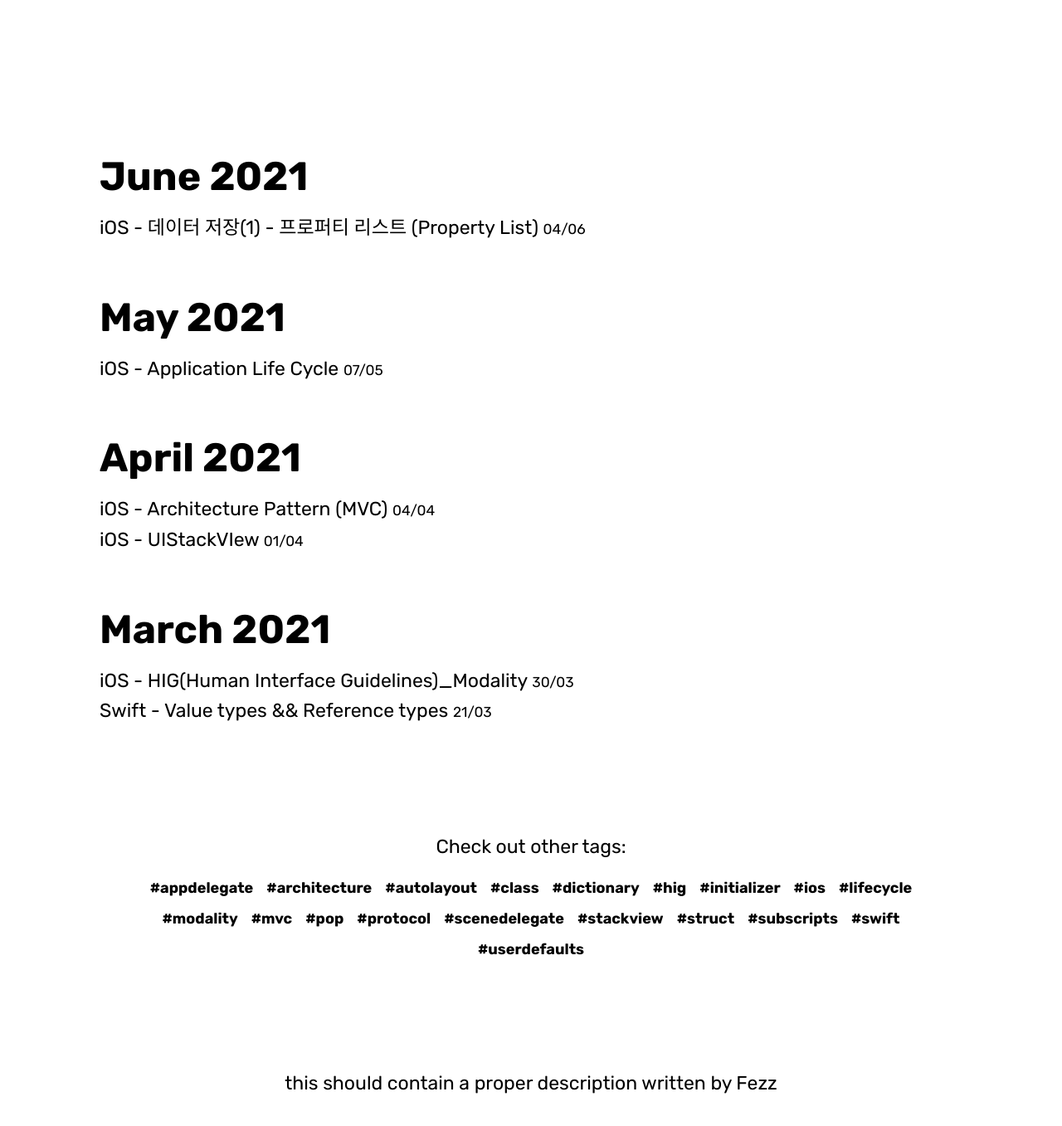
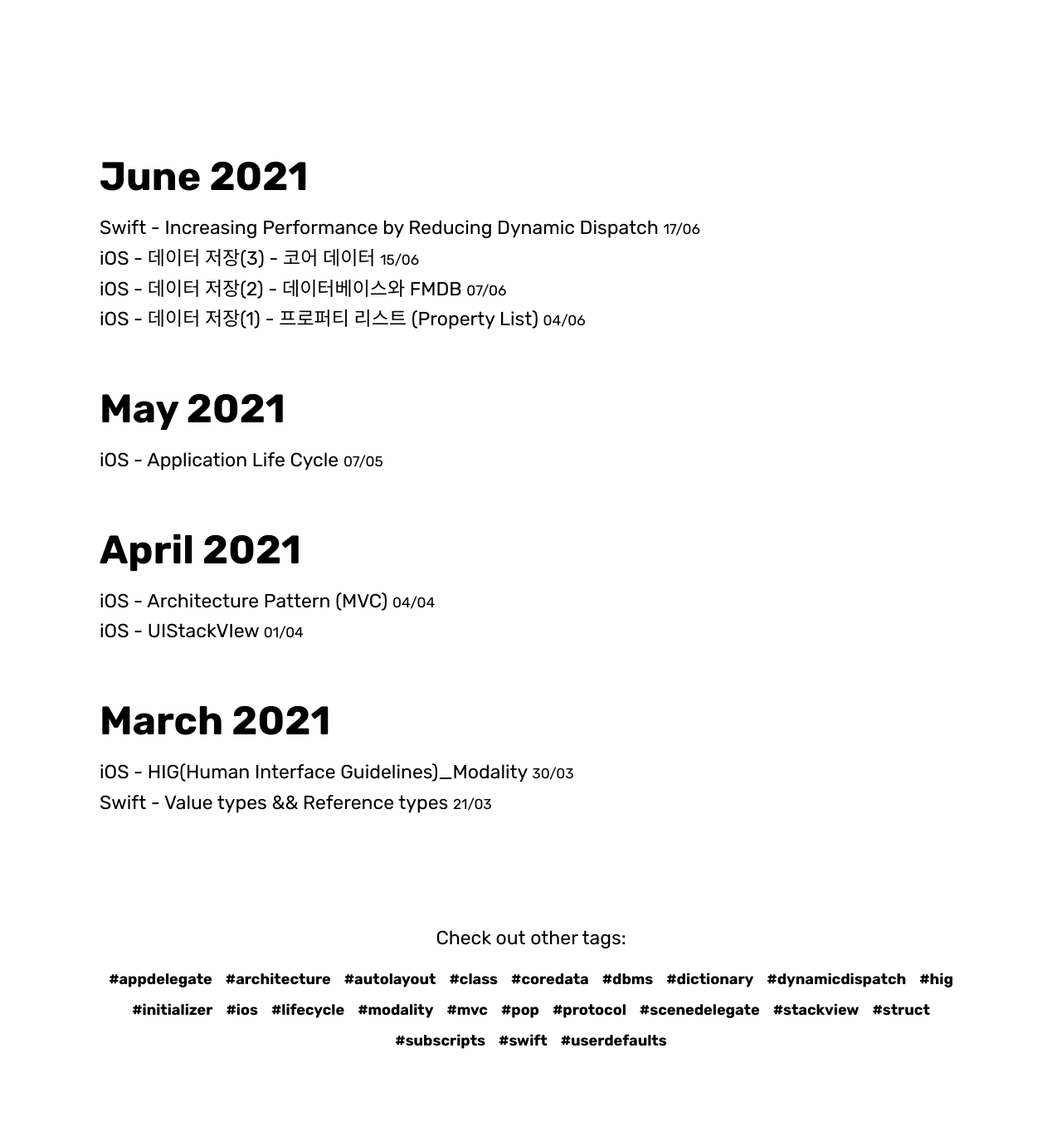
Before and after one commit to Fezravien/Fezravien.github.io, a Jekyll site: the page built from _my_tags/ios.md, in a window 1280 px wide and 1400 px high, scrolled down 516 px. Shown: the top 1357 px of the window at 83% size. Built offline with Jekyll 4.4.1, drawn with Linux system fonts in a browser that asks for light colours; nearby versions of some CDN libraries; some web fonts are replaced; part of the change alters nothing that is shown.

Commit message:
study swift Increasing Performance by Reducing Dynamic Dispatch

````diff
--- a/_posts/2021-06-04-iOS5.md
+++ b/_posts/2021-06-04-iOS5.md
@@ -14,6 +14,16 @@ published: true
 <!–-break-–>
 
 # 데이터 저장(1) - 프로퍼티 리스트
+
+## 간단한 데이터 저장하기
+
+코어 데이터를 공부하게 되면서 iOS에서 데이터를 저장하는 방법들에 대해서 살펴보려고 합니다 !
+
+- 프로퍼티 리스트
+- 데이터베이스와 FMDB
+- 코어 데이터
+
+
 
 ### 프로퍼티 리스트
 
--- /dev/null
+++ b/_posts/2021-06-07-ios6.md
@@ -0,0 +1,99 @@
+---
+layout: post
+title: iOS - 데이터 저장(2) -  데이터베이스와 FMDB
+tags:
+  - ios
+  - dbms
+hero: https://source.unsplash.com/collection/4409024/
+overlay: purple
+published: true
+
+---
+{: .lead}
+<!–-break-–>
+{: .lead}
+<!–-break-–>
+
+# 데이터 저장(2) -  데이터베이스와 FMDB
+
+## 대량의 데이터를 관리하는 기법
+
+
+
+두 번째 데이터 저장은 **데이터베이스와 FMDB** 입니다 !
+
+
+
+### 데이터베이스(Database)
+
+여러 사람이 공유하고 사용하기 위해 통합 관리되는 데이터의 결합이댜. 여러 개의 자료 데이터를 조직적으로 체계적으로 통합하여 구조화함으로써 중복을 없애고 검색 및 갱신을 효율적으로 처리할 수 있게끔 만들어 놓은 데이터들의 모음이죠. 조금 쉽게 설명하자면, 복잡한 연관성을 갖는 데이터들을 쉽게 찾을 수 있고 쉽게 꺼낼 수 있도록 재구성하여 여러 사람들이 공유할 수 있도록 제공하는 것이라고 할 수 있다.
+
+<br/>
+
+#### 데이터베이스의 특성
+
+1. 똑같은 자료를 중복 없이 통합적으로 저장한다.
+2. 컴퓨터가 접근하여 처리할 수 있는 저장장치에 기록된다.
+3. 어떤 조직의 기능을 수행하는 데 없어서는 안 되는 필수요소로, 존재 목적이 뚜렷하다.
+4. 실시간으로 접근하여 데이터를 읽거나 쓸 수 있다.
+5. 데이터베이스에 저장된 데이터는 추가, 수정, 삭제 등 지속적으로 변한다.
+
+<br/>
+
+### 데이터베이스 관리 시스템
+
+순수한 의미의 데이터베이스는 잘 정리된 데이터들의 모음에 불과하다. 데이터베이스에 저장되는 데이터들은 모두 항목별로 분류되어 그저 쌓여 있기만 할 뿐이며, 데이터베이스 자체는 우리에게 아무 기능도 제공해 주지 않는다. 다시 말해 데이터베이스 자체만 가지고는 거의 아무것도 할 수 없다는 뜻이다!
+
+실제로 데이터베이스를 사용하려면 데이터베이스를 관리하고 데이터를 읽거나 쓰게 처리해 주는 시스템이 필요하다. 이를 `데이터베이스 관리시스템 (Database Management System, DBMS)` 이라고 한다. DBMS는 데이터베이스 내에 저장된 데이터에 손쉽게 접근할 수 있도록 해 주는 소프트웨어 도구의 모음으로, **데이터베이스를 사용하기 위한 일종의 플랫폼**이다.
+
+<br/>
+
+간단하게 정리하고 가려 합니다.. iOS에 사용되는 부분을 강조해서 정리해볼게요 !
+
+추후에 뭐,,, 구체적으로 정리가 될 수 있습니다 ㅎㅎ
+
+<br/>
+
+#### Oracle
+
+대표적인 관계형 데이터베이스 관리 시스템(RDBMS)으로, 데이터의 안정성과 고가용성에 초점이 맞추어진 데이터베이스 플랫폼이다.
+
+<br/>
+
+#### SQLServer
+
+마이크로소프트가 사이베이스(Sybase)라는 데이터베이스를 기반으로 개발한 관계형 데이터베이스 관리 시스템(RDBMS)이다.
+
+<br/>
+
+#### MySQL
+
+세계에서 가장 많이 사용되는 오픈소스 기반 관계형 데이터베이스 관리 시스템으로, 멀티 스레드 및 멀티 유저 기반으로 운영되는 DBMS이다.
+
+따로 나와서 마리아(Maria) DB를 만들어지기도 함
+
+<br/>
+
+#### SQLite
+
+위에 언급한 DB는 모두 DBMS이면서 동시에 서버로 분류된다. 이는 위의 DBMS들이 독립적 실행을 전제로 필요한 서비스를 제공해 준다는 것을 의미한다.
+
+그러나 `SQLite` 는 관계형 데이터베이스 관리 시스템이긴 하지만 서버로 분류되지 않으며, 대신 응용 프로그램의 부분적인 모듈로 동작한다. 독립적인 서버로 설치해서 사용할 수 없다는 뜻이죠.
+
+`SQLite` 는 다른 DBMS처럼 네트워크를 통해 서비스를 제공하지 않기 때문에 항상 로컬에서 라이브러리에 포함해서만 사용할 수 있다. 대규모 작업에는 적합하지 않지만, 중소 규모에서라면 속도에 전혀 손색이 없다.
+
+iOS에서는 `SQLite` 를 기본으로 탬재하지는 않지만 `SQLite3` 라이브러리를 통해 간단히 사용할 수 있도록 지원하고 있다.
+
+<br/>
+
+#### MongoDB
+
+오픈소스 기반의 크로스 플랫폼 도큐먼트 지향 데이터베이스 관리 시스템이다. 쉽게 말해 플랫폼에 상관없이 사용할 수 있도록 문서 단위로 데이터를 저장하는 DBMS라는 뜻이다.
+
+<br/>
+
+---
+
+### FMDB
+
+추후 포스팅 🥲
--- /dev/null
+++ b/_posts/2021-06-15-iOS7.md
@@ -0,0 +1,45 @@
+---
+layout: post
+title: iOS - 데이터 저장(3) - 코어 데이터
+tags:
+  - ios
+  - coredata
+hero: https://source.unsplash.com/collection/4585827/
+overlay: purple
+published: true
+
+---
+{: .lead}
+<!–-break-–>
+{: .lead}
+<!–-break-–>
+
+# 데이터 저장(3) - 코어 데이터
+
+## "*코코아 전용의 데이터 프레임워크*"
+
+<br/>
+
+### 코어 데이터 (Core data)
+
+애플이 코코아 개발 환경을 통해 제공하는 **인메모리 방식의 데이터 관리 프레임워크**이다.
+
+코어 데이터를 사용하여 데이터베이스 개발 환경과 유사하게 데이터를 읽고 쓰며 수정하고 삭제할 수 있다.
+
+인메모리 방식인 만큼, 코어 데이터에서 데이터를 다루는 모든 작업은 메모리를 기반으로 동작한다. 다시 말해 코어 데이터를 통해 읽고 쓰는 모든 데이터는 원칙적으로 메모리에 로드된 다음에 처리된다는 뜻이다. 덕분에 대량의 읽기와 쓰기 작업이 발생하더라도 성능에 크게 영향을 끼치지 않는다.
+
+이는 대부분의 작업이 영구 저장소에서 직접 처리되고, 효율성을 위해 읽기 목적의 데이터 일부만 메모리에 올려 놓고 사용하는 데이터베이스와는 구분되는 효율적 특성이다. 물론 인메모리 기반이라 하더라도 코어 데이터 내부적으로는 파일이나 SQLite 같은 영구 저장소에 보조적으로 데이터를 저장할 수 있기 때문에, 앱이 종료되더라도 데이터가 삭제되지 않는다.
+
+코어 데이터의 데이터 저장 구조는 SQLite의 그것과 상당히 유사하다. 데이터베이스 파일에 해당하는 데이터 모델 파일이 있고, 테이블과 유사한 엔티티를 통해 데이터 저장 구조를 정의한다.
+
+**코어 데이터는 데이터베이스가 아니다!** -> ORM 매핑 프레임워크라고 보는 것이 조금 더 적절하다
+
+<br/>
+
+#### 객체 그래프 관리(Object Graph Manager)
+
+프로그래밍 가이드(Core Data Programming Guide)에 따르면 코어 데이터는 **애플리케이션 에서 모델(Model) 계층의 객체를 관리하는 데 사용하는 프레임워크이자, 라이프 사이클이나 영속성 관리를 위한 기능을 제공하는 객체 그래스 관리자(Object Graph Manager)**로 정의된다.
+
+코어 데이터는 영구 저장소에 저장된 각각의 레코드를 읽어들인 다음, 독립적인 객체 형태로 만들어낸다. 데이터를 다루는 행위는 코어 데이터에서 모두 객체 단위로 이루어 진다. 이때 레코드의 데이터가 객체화된 것을 가리켜 `관리되는 객체(Managed Object)` 또는 `관리 객체`라고 부른다.
+
+그런데 객체가 독립적이라는 것이 다른 객체와 단절되거나 고립된 것을 의미하지 않느다. 코어 데이터에서 정규화된 데이터 객체는 다른 객체와 참조 관계하에 있으며, 서로 간의 관계를 통해 데이터의 완전성을 보장받을 수 있다. 이때 객체를 하나의 노드로 간주하고, 서로 간의 연관 관계를 링크로 이어보면 다양한 연결되는 복합적인 그래프 형태의 도형을 얻게되는데, 이를 객체 그래프라고 한다.
--- /dev/null
+++ b/_posts/2021-06-17-Swift6.md
@@ -0,0 +1,195 @@
+---
+layout: post
+title: Swift - Increasing Performance by Reducing Dynamic Dispatch
+tags:
+  - ios
+  - dynamicdispatch
+hero: https://source.unsplash.com/collection/4409024/
+overlay: orange
+published: true
+
+---
+{: .lead}
+<!–-break-–>
+{: .lead}
+<!–-break-–>
+
+# Increasing Performance by Reducing Dynamic Dispatch
+
+<br/>
+
+문득 class를 쓰게 되면 final을 붙여서 상속이 안되게 해주자 라는 식으로 작성했었는데, 왜?? 왜 그렇게 해야 좋은걸까 고민을 하기 시작했다
+
+그래서 찾아보던 중 애플이 써놓은 자료가 있어서 읽어 봤다!! 번역이라,,, 틀릴 수 있어요 🥲
+
+[Increasing Performance by Reducing Dynamic Dispatch](https://developer.apple.com/swift/blog/?id=27)
+
+<br/>
+
+### private vs final
+
+- 다른 언어와 마찬가지로 Swift도 SuperClass에 선언된 메소드와 프로퍼티 선언을 override 할 수 있다.
+
+  프로그램이 런타임에 어떤 메소드와 프로퍼티를 참조할지 결정하고, `indirect call`(간접 호출), `indirect access`(간접 접근)을 수행해야 한다. 이것을 `dynamic dispatch` 이라 불리며, `indirect call`(간접 호출) / `indirect access`(간접 접근)을 사용할때마다 `런타임 오버헤드` 비용을 증가시킨다.
+
+  **성능에 민감한 코드에서는 오버헤드는 바람직하지 못하다**
+
+
+
+  *다이나믹함을 제거함으로써 성능을 향상시키는 3가지 방법*
+
+  - `final`
+  - `private`
+  - `모듈 최적화`
+
+
+---
+
+하나씩 예제를 가지고 살펴보자
+
+```swift
+class ParticleModel {
+	var point = ( 0.0, 0.0 )
+	var velocity = 100.0
+
+	func updatePoint(newPoint: (Double, Double), newVelocity: Double) {
+		point = newPoint
+		velocity = newVelocity
+	}
+
+	func update(newP: (Double, Double), newV: Double) {
+		updatePoint(newP, newVelocity: newV)
+	}
+}
+
+var p = ParticleModel()
+for i in stride(from: 0.0, through: 360, by: 1.0) {
+	p.update((i * sin(i), i), newV:i*1000)
+}
+```
+
+위 코드를 보면 컴파일러는 동적으로 호출한다.
+
+1. p의 update 호출
+2. p의 updatePoint 호출
+3. p의 point 튜플 속성에 접근
+4. p의 velocity 속성에 접근
+
+ParticleModel의 서브 클래스들이 메소드와 프로퍼티를 `오버라이딩`을 할 수 있기 때문에 동적으로 호출된다.
+
+Swift에서 `동적인 호출`은 메서드 테이블에서 찾고 간접 호출을 수행한다.
+- 직접 호출에 비해서 느리다.
+- 많은 컴파일러의 최적화를 막아 훨씬 더 많은 비용이 든다.
+
+
+
+**1. 오버라이딩 할 필요없는 속성은 final을 사용하자!**
+
+- `final`은 클래스의 메서드, 프로퍼티가 `오버라이드` 할 수 없도록 하는 키워드이다.
+
+  컴파일러가 `동적`인 `간접 호출`, `간접 접근`을 생략할 수 있게한다.
+
+  ```swift
+  // 프로퍼티와 메소드에 final
+  class ParticleModel {
+  	final var point = ( x: 0.0, y: 0.0 )
+  	final var velocity = 100.0
+
+  	final func updatePoint(newPoint: (Double, Double), newVelocity: Double) {
+  		point = newPoint
+  		velocity = newVelocity
+  	}
+
+  	func update(newP: (Double, Double), newV: Double) {
+  		updatePoint(newP, newVelocity: newV)
+  	}
+  }
+
+  // 클래스 자체에 final
+  final class ParticleModel {
+  	var point = ( x: 0.0, y: 0.0 )
+  	var velocity = 100.0
+  	// ...
+  }
+  ```
+
+<br/>
+
+**2. private 키워드를 사용하면 한 파일에서만 참조되는 final 선언임을 추론할 수 있다!**
+
+- `private` 키워드를 선언부에 작성하면 현재 파일에만 선언이 노출되도록 제한한다.
+- 컴파일러가 모든 잠재적인 `오버라이딩 선언`을 찾을 수 있도록 한다.
+- 오버라이딩 선언이 없으면 컴파일러는 자동으로 `final` 키워드를 추론하고 메소드와 프로퍼티 접근에 대한 `간접 호출`, `간접 접근`을 제거한다.
+
+
+
+```swift
+// 프로퍼티와 메소드에 private
+class ParticleModel {
+	private var point = ( x: 0.0, y: 0.0 )
+	private var velocity = 100.0
+
+	private func updatePoint(newPoint: (Double, Double), newVelocity: Double) {
+		point = newPoint
+		velocity = newVelocity
+	}
+
+	func update(newP: (Double, Double), newV: Double) {
+		updatePoint(newP, newVelocity: newV)
+	}
+}
+
+// class에 private
+private class ParticleModel {
+	var point = ( x: 0.0, y: 0.0 )
+	var velocity = 100.0
+	// ...
+}
+```
+
+<br/>
+
+**3. internal 선언을 final로 추론할 수 있는 전체 모듈 최적화를 사용하자!**
+
+- `internal` 접근자(default)는 선언된 모듈 내에서만 볼 수 있다.
+
+- Swift는 일반적으로 모듈을 구성하는 파일들을 개별적으로 컴파일하기 때문에 컴파일러는 `internal` 선언이 다른 파일에서 오버라이딩 되었는지 알 수 없다.
+
+  전체 `모듈 최적화` 옵션을 활성화하면 모든 모듈이 동시에 컴파일된다. -> 전체 모듈에 대해 컴파일러가 추론이 가능하게 되어 오버라이딩 되지 않은 internal을 final로 `추론`할 수 있게된다.
+
+
+
+```swift
+public class ParticleModel {
+	var point = ( x: 0.0, y: 0.0 )
+	var velocity = 100.0
+
+	func updatePoint(newPoint: (Double, Double), newVelocity: Double) {
+		point = newPoint
+		velocity = newVelocity
+	}
+
+	public func update(newP: (Double, Double), newV: Double) {
+		updatePoint(newP, newVelocity: newV)
+	}
+}
+
+var p = ParticleModel()
+for i in stride(from: 0.0, through: times, by: 1.0) {
+	p.update((i * sin(i), i), newV:i*1000)
+}
+```
+
+
+
+모듈 최적화 옵션을 활성화하고 이 코드를 컴파일하면, 컴파일러는 point, velocity, updatePoint를 final로 추론할 수 있다. 반면에 update는 public 접근자를 갖기 때문에 final로 추론이 안된다.
+
+---
+
+
+
+**⚠️ 정리**
+
+- 접근 제어자를 잘써야 성능이 좋아진다 !
+  - private, final ....
+- 컴파일러가 추론 가능하게 해줘도 된다
````
